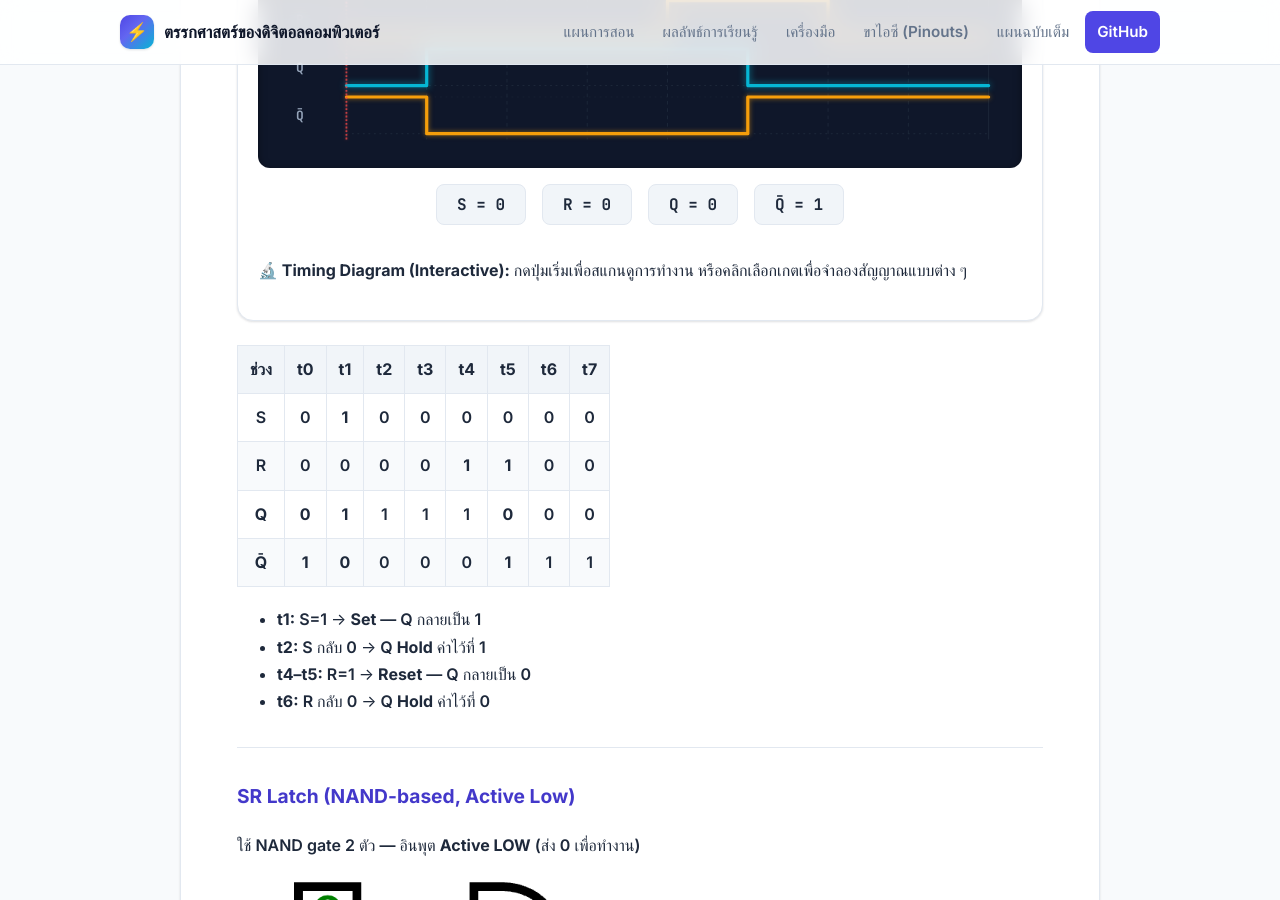
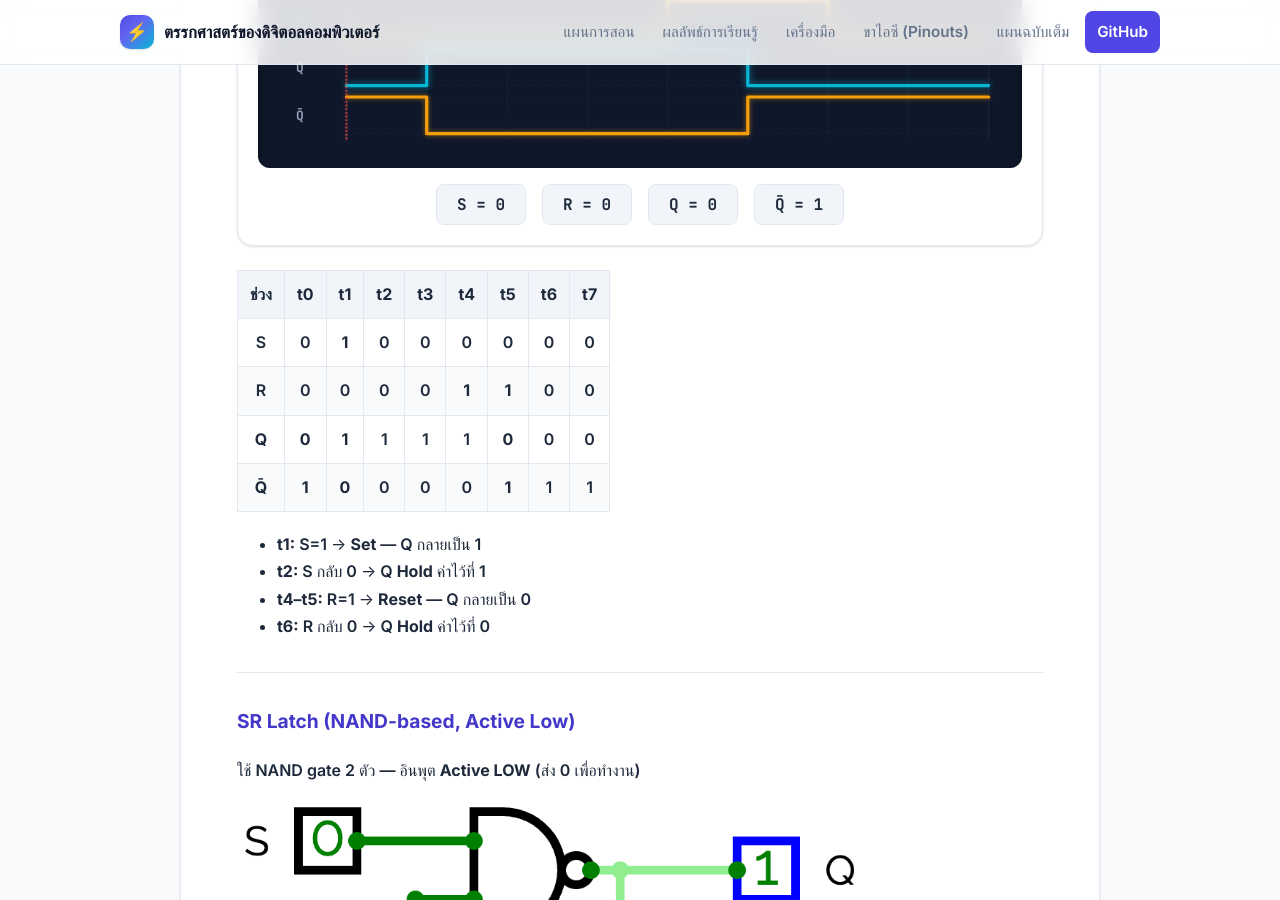
Before and after one commit to alfaXphoori/DigitalComputer, a Jekyll site: the page built from chapters/ch06-flip-flops/README.md, in a window 1280 px wide and 900 px high, scrolled down 3200 px. Built offline with Jekyll 4.4.1, drawn with Linux system fonts in a browser that asks for light colours; some web fonts are replaced; our own code applies the rules of GitHub Pages for plain Markdown files; some of the changed text lies outside the part shown.

Commit message:
docs: Remove timing diagram caption text from the template

```diff
--- a/_includes/timing-diagram.html
+++ b/_includes/timing-diagram.html
@@ -46,5 +46,5 @@
     <div class="td-readout td-readout--y"><span class="td-readout-label">Y =</span> <span class="val">-</span></div>
   </div>
 
-  <p class="td-cap"><strong>🔬 Timing Diagram (Interactive):</strong> กดปุ่มเริ่มเพื่อสแกนดูการทำงาน หรือคลิกเลือกเกตเพื่อจำลองสัญญาณแบบต่าง ๆ</p>
+
 </div>
```
